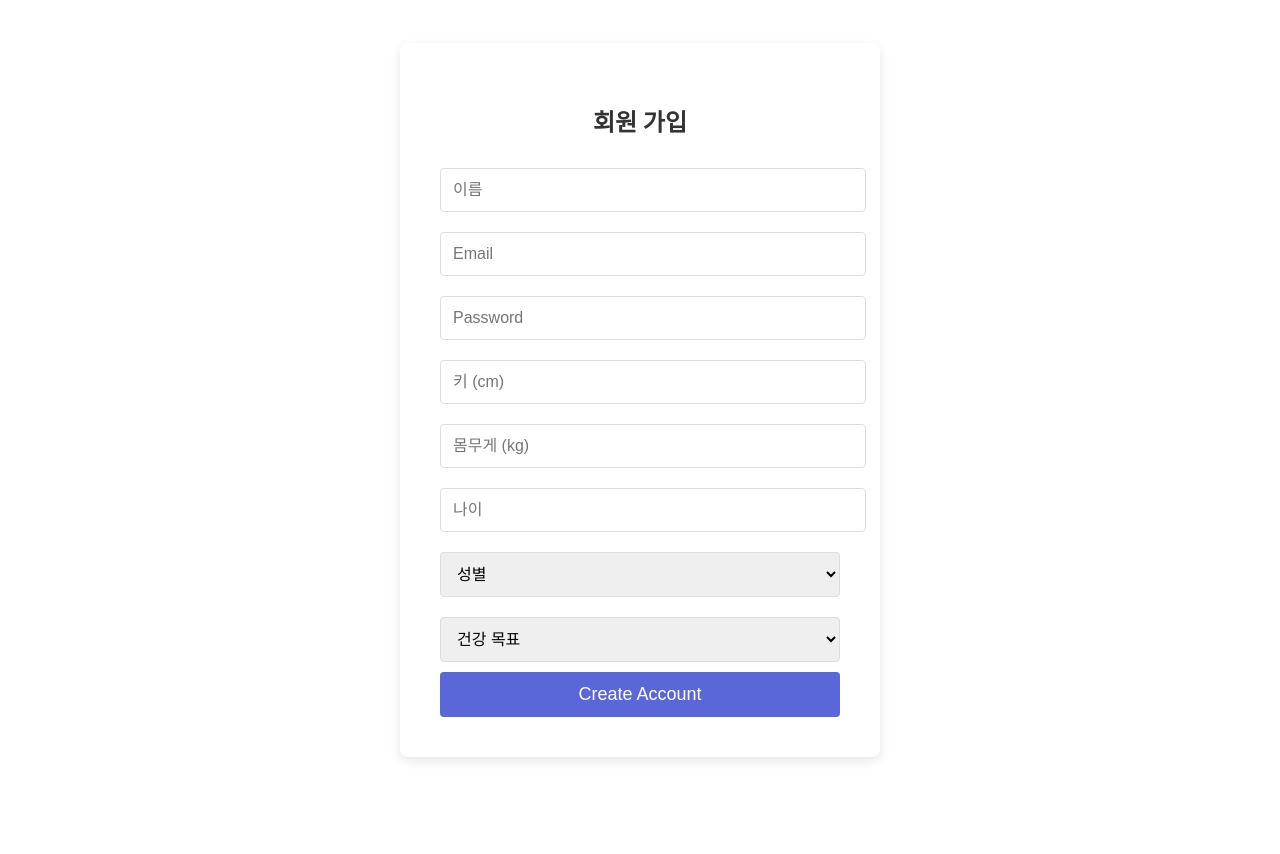
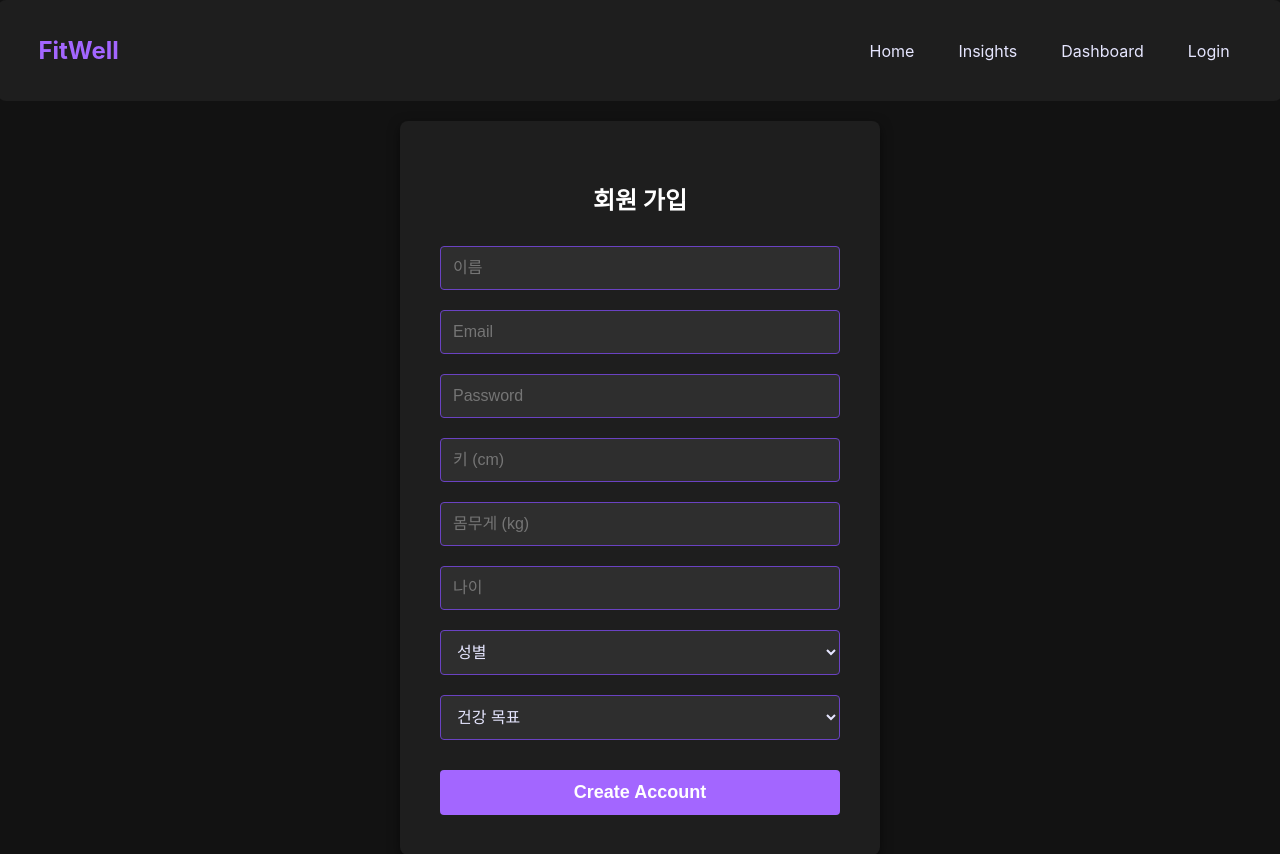
Before and after one commit to jklee3409/HealtManagement_Frontend, a React (Create React App) app: page /signup in a window 1280 px wide. Before the commit the page ends 800 px from the top, so only its background shows below. Built offline with nearby package versions, Linux system fonts and the light colour scheme.

Commit message:
feat(register): 회원가입 페이지 변경

```diff
--- a/src/pages/RegisterPage.js
+++ b/src/pages/RegisterPage.js
@@ -1,20 +1,57 @@
 import React, { useState } from 'react';
 import styled from 'styled-components';
 import axios from 'axios';
-import { useNavigate } from 'react-router-dom';
+import { Link, useNavigate } from 'react-router-dom';
 
-const SignupContainer = styled.div`
+const Background = styled.div`
   display: flex;
-  justify-content: center;
+  flex-direction: column;
   align-items: center;
-  height: 100vh;
+  min-height: 100vh;
+  background-color: #121212;
+  color: #e6e6ff;
+`;
+
+const Header = styled.header`
+  display: flex;
+  justify-content: space-between;
+  align-items: center;
+  width: 94%;
+  max-width: 1400px;
+  padding: 20px 40px;
+  background-color: #1e1e1e;
+  border-radius: 8px;
+  margin-bottom: 20px;
+`;
+
+const Logo = styled.h1`
+  font-size: 24px;
+  color: #a366ff;
+`;
+
+const NavMenu = styled.nav`
+  display: flex;
+  gap: 20px;
+`;
+
+const NavLink = styled(Link)`
+  color: #e6e6ff;
+  text-decoration: none;
+  font-size: 16px;
+  padding: 8px 12px;
+  border-radius: 4px;
+  &:hover {
+    color: #a366ff;
+    background-color: #2e2e2e;
+  }
 `;
 
 const FormWrapper = styled.div`
   width: 400px;
   padding: 40px;
   border-radius: 8px;
-  box-shadow: 0px 4px 12px rgba(0, 0, 0, 0.1);
+  background-color: #1e1e1e;
+  box-shadow: 0 4px 12px rgba(0, 0, 0, 0.5);
   display: flex;
   flex-direction: column;
   align-items: center;
@@ -22,39 +59,54 @@ const FormWrapper = styled.div`
 
 const Title = styled.h2`
   font-size: 24px;
-  color: #333;
+  color: white;
   margin-bottom: 20px;
 `;
 
 const Input = styled.input`
-  width: 100%;
+  width: 93.5%;
   padding: 12px;
   margin: 10px 0;
-  border: 1px solid #ddd;
+  border: 1px solid #6a42c2;
   border-radius: 4px;
+  background-color: #2e2e2e;
+  color: #e6e6ff;
   font-size: 16px;
+  &:focus {
+    outline: none;
+    border-color: #944dff;
+  }
 `;
 
 const Select = styled.select`
   width: 100%;
   padding: 12px;
   margin: 10px 0;
-  border: 1px solid #ddd;
+  border: 1px solid #6a42c2;
   border-radius: 4px;
+  background-color: #2e2e2e;
+  color: #e6e6ff;
   font-size: 16px;
+  &:focus {
+    outline: none;
+    border-color: #944dff;
+  }
 `;
 
 const Button = styled.button`
   width: 100%;
   padding: 12px;
-  background-color: #5a67d8;
+  background-color: #a366ff;
   color: white;
   border: none;
   border-radius: 4px;
   font-size: 18px;
+  font-weight: bold;
   cursor: pointer;
+  margin-top: 20px;
+  transition: background-color 0.3s ease;
   &:hover {
-    background-color: #4c51bf;
+    background-color: #944dff;
   }
 `;
 
@@ -92,7 +144,17 @@ const Signup = () => {
   };
 
   return (
-    <SignupContainer>
+    <Background>
+      <Header>
+        <Logo>FitWell</Logo>
+        <NavMenu>
+          <NavLink to="/">Home</NavLink>
+          <NavLink to="/insight">Insights</NavLink>
+          <NavLink to="/dashboard">Dashboard</NavLink>
+          <NavLink to="/login">Login</NavLink>
+        </NavMenu>
+      </Header>
+
       <FormWrapper>
         <Title>회원 가입</Title>
         <form onSubmit={handleSubmit}>
@@ -153,7 +215,7 @@ const Signup = () => {
           <Button type="submit">Create Account</Button>
         </form>
       </FormWrapper>
-    </SignupContainer>
+    </Background>
   );
 };
 
```
